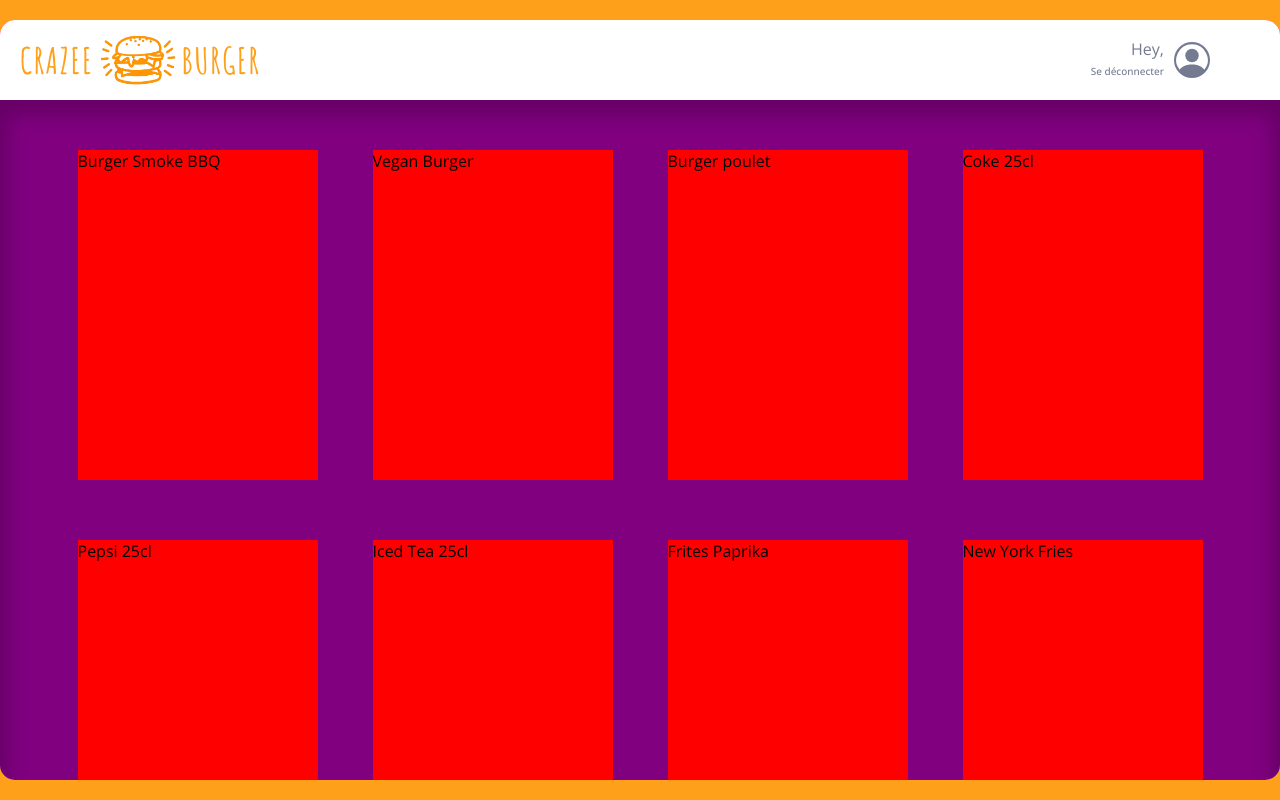
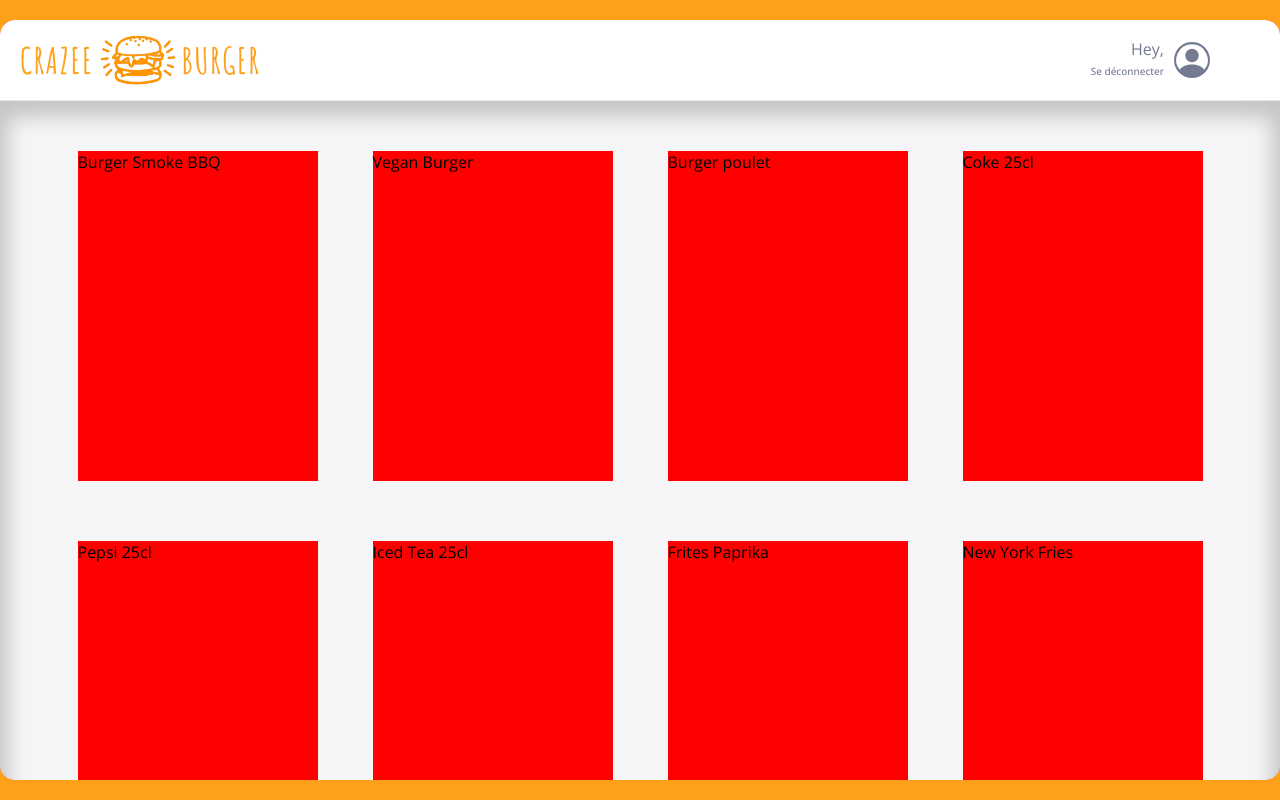
Before and after one commit to NhatHONGUYEN/crazee-burger, a React (Vite) app: page /order/1 in a window 1280 px wide. Built offline with nearby package versions, Linux system fonts and the light colour scheme.

Commit message:
💄 F05 : ORDER > MENU > Add final style

```diff
--- a/src/component/pages/order/Main/Menu.jsx
+++ b/src/component/pages/order/Main/Menu.jsx
@@ -1,6 +1,7 @@
 import { useState } from "react";
 import styled from "styled-components";
 import { fakeMenu2 } from "../../../../fakeData/fakeMenu";
+import { theme } from "../../theme";
 
 export default function Menu() {
   const [menu, setMenu] = useState(fakeMenu2);
@@ -19,8 +20,7 @@ export default function Menu() {
 }
 
 const MenuStyled = styled.div`
-  background: purple;
-  /* background: #f5f5f7; */
+  background: ${theme.colors.background_white};
   box-shadow: 0px 8px 20px 8px rgba(0, 0, 0, 0.2) inset;
   padding: 50px 50px 150px;
   grid-row-gap: 60px;
--- a/src/component/pages/order/Navbar/Navbar.jsx
+++ b/src/component/pages/order/Navbar/Navbar.jsx
@@ -23,6 +23,7 @@ const NavbarStyled = styled.nav`
 
   border-top-left-radius: ${theme.borderRadius.extraRound};
   border-top-right-radius: ${theme.borderRadius.extraRound};
+  border-bottom: 1px solid ${theme.colors.greyLight};
 
   .logo-order-page {
     cursor: pointer;
```
